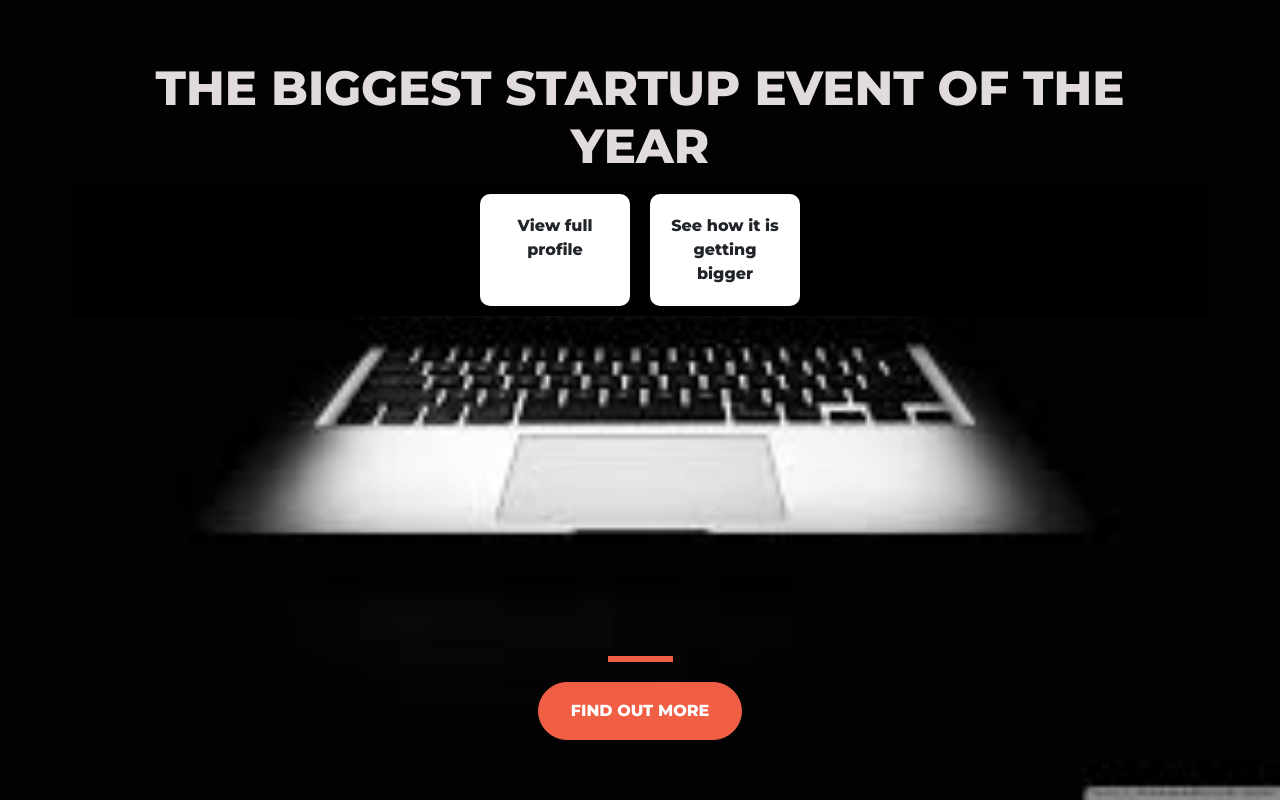
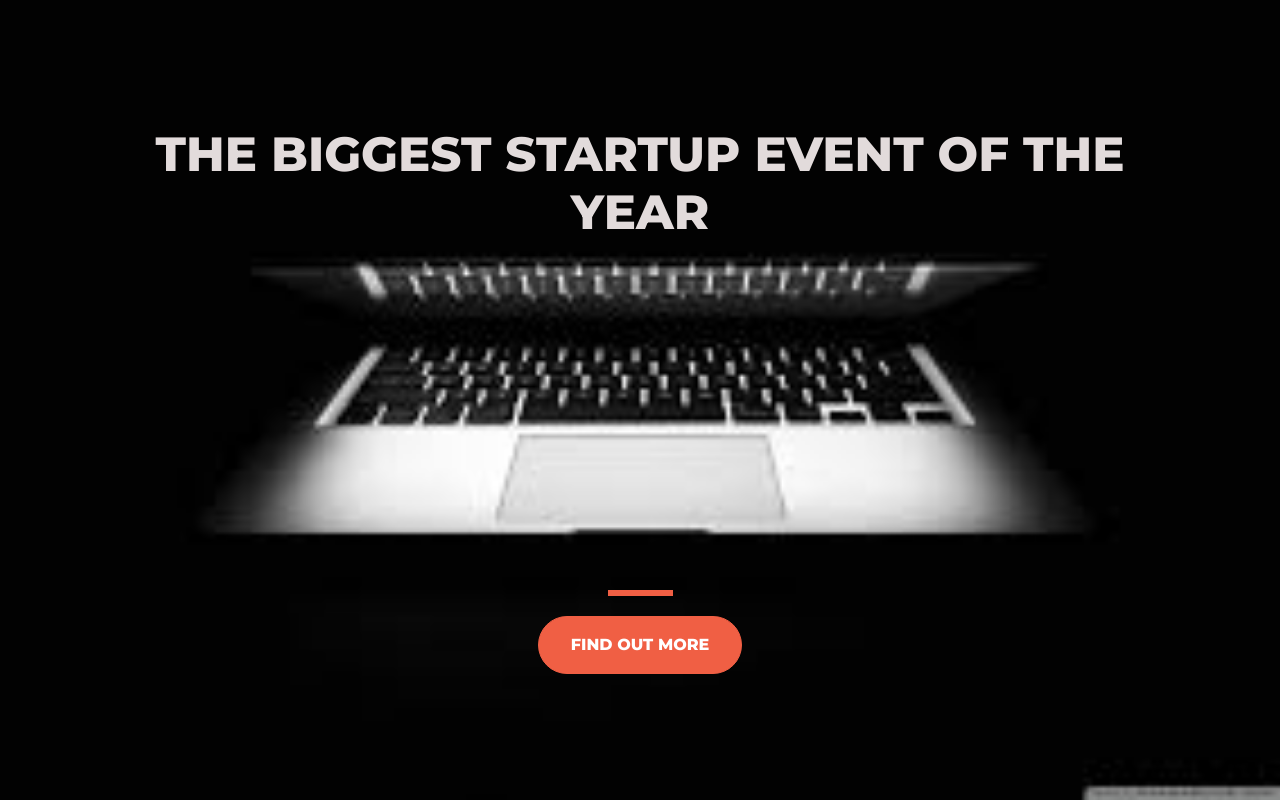
Before and after one commit to Moshe844/startup-of-the-month, a plain HTML site: page index.html in a window 1280 px wide. Drawn offline with nearby package versions, Linux system fonts and the light colour scheme.

Commit message:
Update index.html

```diff
--- a/index.html
+++ b/index.html
@@ -17,10 +17,10 @@
             <header class="text-center col-12">
                 <h1 class="text-uppercase"><strong>The biggest startup event of the year</strong></h1>
             </header>
-            <div class="container-2 col-12">
+<!--             <div class="container-2 col-12">
                 <div>View full profile</div>
                 <div>See how it is getting bigger</div>
-            </div>
+            </div> -->
             <div class="buffer col-12"></div>
             <section class="text-center col-12">
                 <hr>
```
